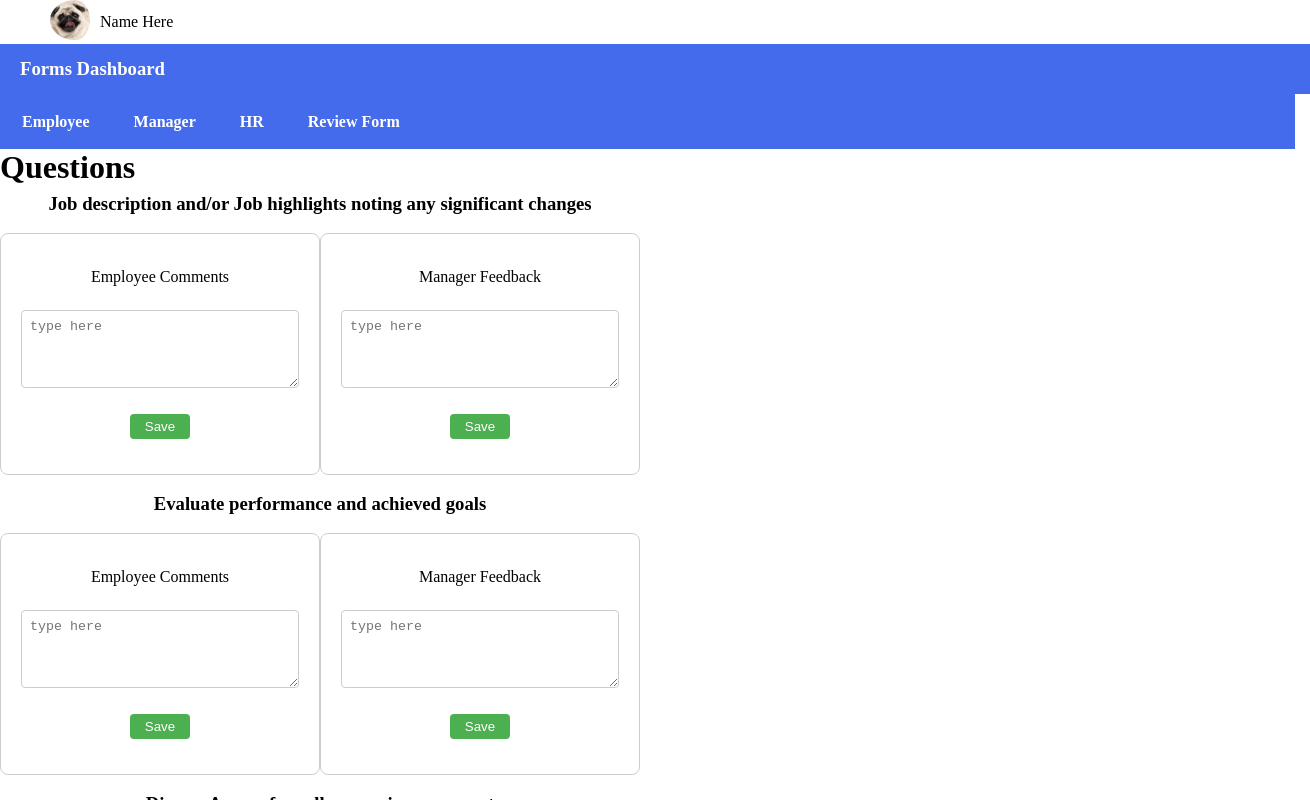
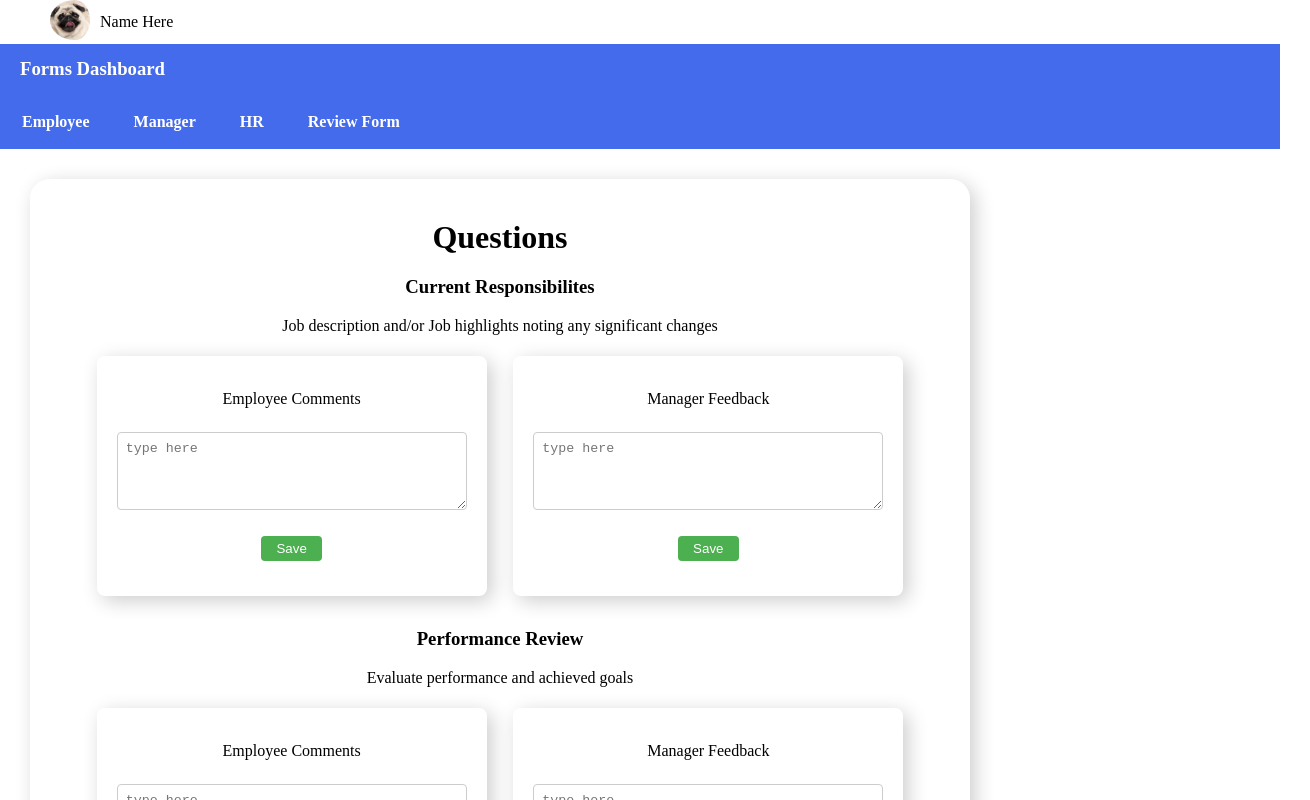
Before and after one commit to allisteraniceto/Northwind-Project, a React (Vite) app in the folder frontend/: page /ReviewForm in a window 1280 px wide. Shown: the top 800 px of the page, 1310 px wide, since content can reach past the window. Built offline with nearby package versions, Linux system fonts and the light colour scheme.

Commit message:
added questions from kevin's mockup and added styling

```diff
--- a/frontend/src/components/Form.tsx
+++ b/frontend/src/components/Form.tsx
@@ -9,6 +9,8 @@ interface FormsProps {
 }
 
 export default function Form(props: FormsProps) {
+  //Get request to retrieve latest inputs
+
   //State to store the input value
   const [inputObject, setInputObject] = useState({
     questionNum: props.questionNum,
--- a/frontend/src/components/FormRow.tsx
+++ b/frontend/src/components/FormRow.tsx
@@ -10,7 +10,7 @@ export default function FormRow(prop: formTypeProp) {
   return (
     <div className="questionRow">
       <div className="question">
-        <h3>{prop.formQuestion}</h3>
+        <p>{prop.formQuestion}</p>
       </div>
       <div className="formRow">
         <Form formType={"Employee Comments"} questionNum={prop.questionNum} />
--- a/frontend/src/pages/ReviewFormPage.tsx
+++ b/frontend/src/pages/ReviewFormPage.tsx
@@ -8,11 +8,20 @@ export default function ReviewFormPage() {
       <Header dashboard="Forms" />
       <div className="formSection">
         <div className="divide">
+          <div className="question-card">
+            <div className="form-header">
               <h1>Questions</h1>
+            </div>
+            <div className="form-header-3">
+              <h3>Current Responsibilites</h3>
+            </div>
             <FormRow
               questionNum={questionNum}
               formQuestion="Job description and/or Job highlights noting any significant changes"
             />
+            <div className="form-header-3">
+              <h3>Performance Review</h3>
+            </div>
             <FormRow
               questionNum={++questionNum}
               formQuestion="Evaluate performance and achieved goals"
@@ -31,6 +40,7 @@ export default function ReviewFormPage() {
             />
           </div>
         </div>
+      </div>
     </>
   );
 }
--- a/frontend/src/styles/Form.css
+++ b/frontend/src/styles/Form.css
@@ -11,8 +11,8 @@ form {
   width: 350px;
   height: 200px;
   padding: 20px;
-  border: 1px solid #ccc;
   border-radius: 8px;
+  box-shadow: 5px 5px 20px rgba(0, 0, 0, 0.2); /*20 percent transparency*/
 }
 
 /* Style labels */
--- a/frontend/src/styles/FormSection.css
+++ b/frontend/src/styles/FormSection.css
@@ -8,6 +8,7 @@
   width: 50%;
   overflow: auto;
   height: 100%; /*100 percent of parent div height*/
+  min-width: 1000px;
 }
 
 .formSection {
@@ -29,9 +30,32 @@
   align-items: center;
   height: 35px;
   text-align: center;
+  margin-top: 10px;
 }
 
 .questionRow {
   width: 100%;
   height: 300px;
 }
+
+.question-card {
+  border-radius: 20px;
+  margin: 30px;
+  background-color: #ffffff91;
+  padding: 40px;
+  box-shadow: 5px 5px 20px rgba(0, 0, 0, 0.2); /*30 percent transparency*/
+}
+
+.form-header {
+  display: flex;
+  justify-content: center;
+  align-items: center;
+  margin-bottom: 20px;
+}
+
+.form-header-3 {
+  display: flex;
+  justify-content: center;
+  align-items: center;
+  margin-top: 20px;
+}
--- a/frontend/src/styles/NavBar.css
+++ b/frontend/src/styles/NavBar.css
@@ -3,7 +3,6 @@
   margin: 0;
   background-color: #446bec;
   padding: 15px;
-  width: 100%;
   height: 25px;
   padding-left: 0;
   display: flex;
@@ -36,7 +35,6 @@
 }
 
 .dashboard {
-  width: 100%;
   height: 30px;
   background-color: #446bec;
   padding: 10px;
```
Lines whose indentation alone changed are shown as unchanged.
